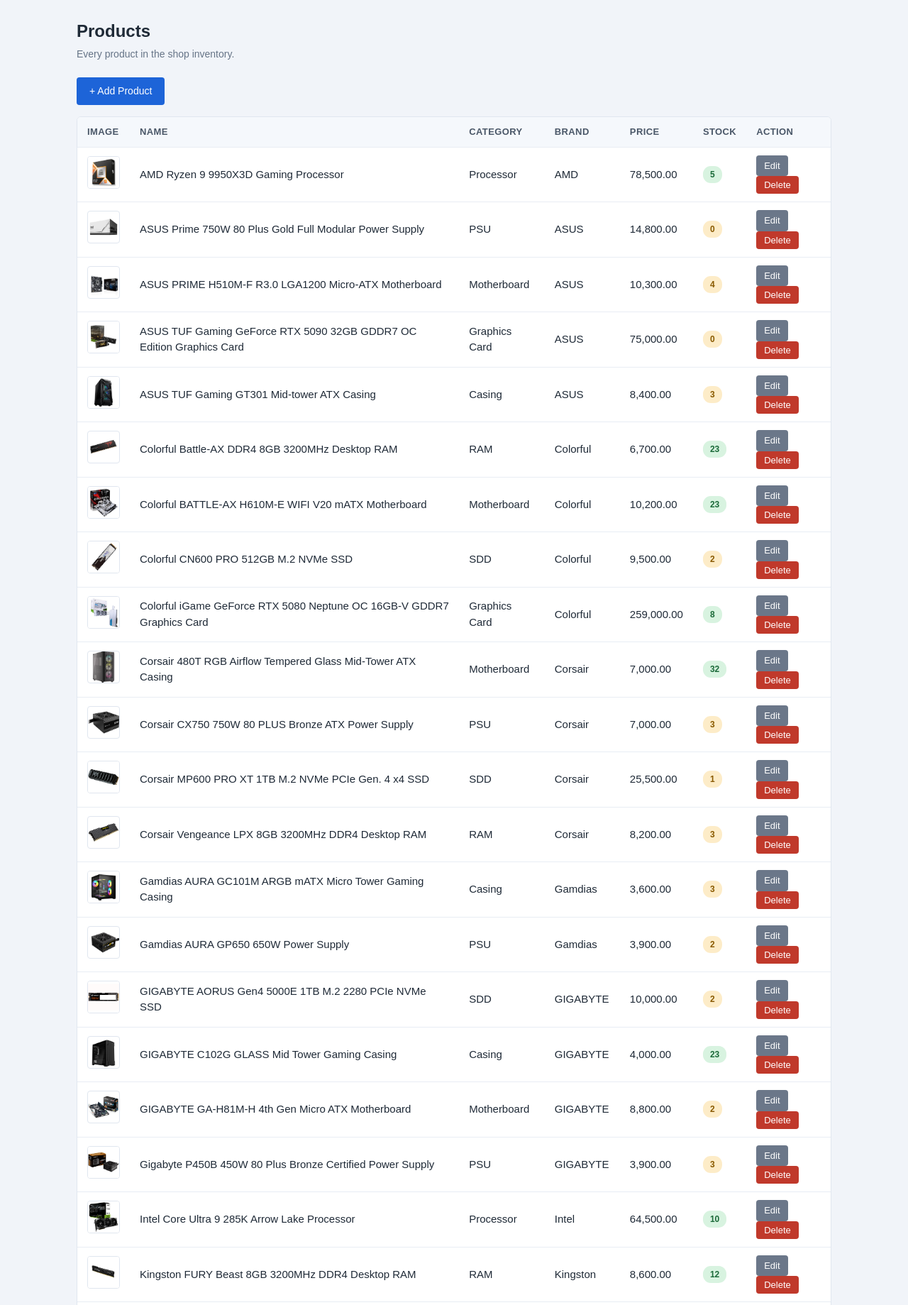
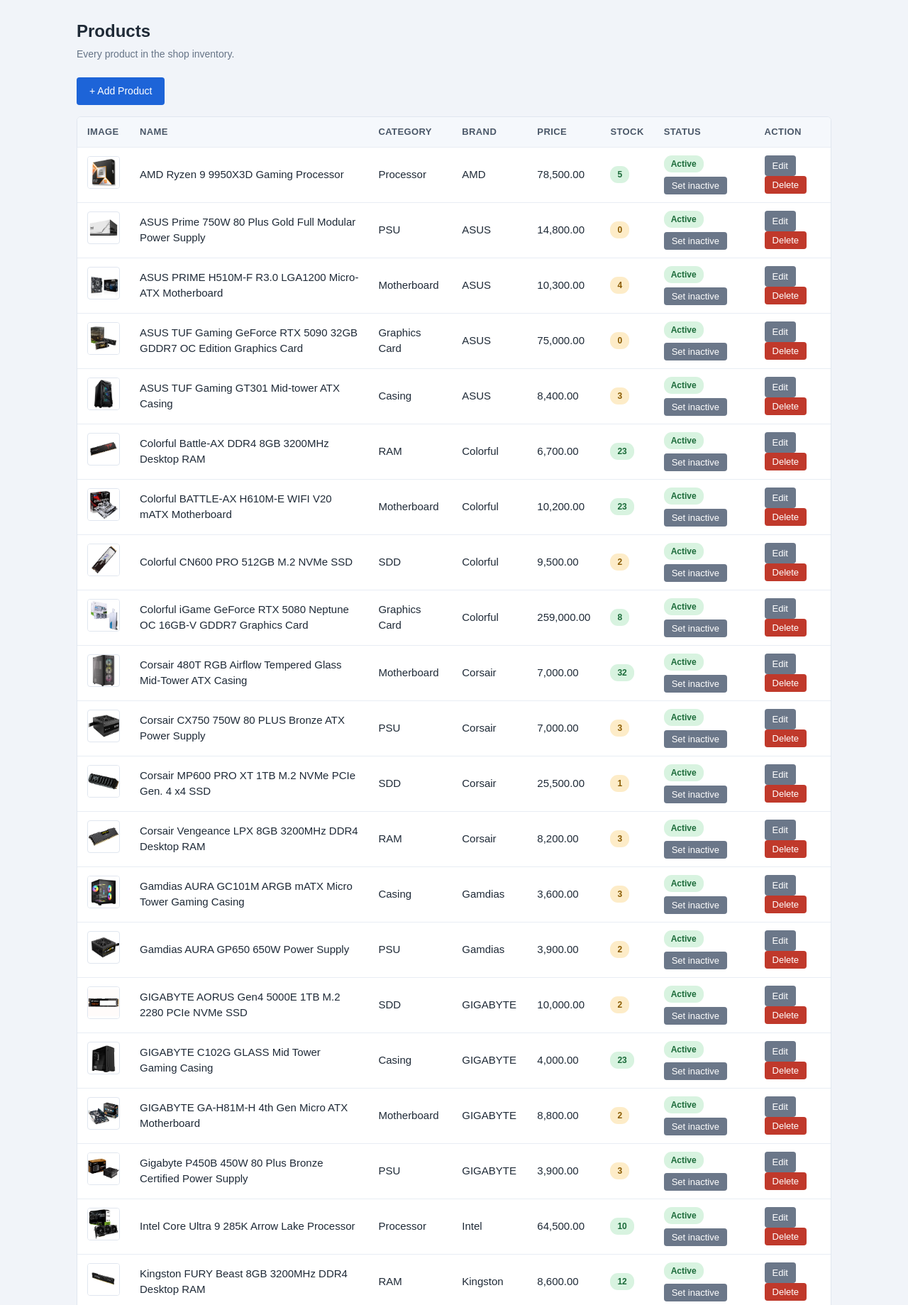
Before and after one commit to andrea-nicolas/OnlineComputerShop, a PHP site: page /product.php in a window 1280 px wide. Shown: the part 103-1942 px from the top of the page at 71% size. Run offline with PHP 8.4, Linux system fonts and the light colour scheme; the visitor is signed in with stand-in values (Sample User, id 1); data comes from the database, SQL or seed files in the repository; tables that the repository leaves empty hold one stand-in row (values such as "Sample post").

Commit message:
Task2: add inline product status toggle over AJAX, in its own table
The task offered an active/inactive toggle as an AJAX feature, but the shared
products table has no status column and the project rules forbid altering the
shared schema. product_status.sql therefore creates a NEW table instead of
adding a column, so tasks 1, 3 and 4 are unaffected even if a teammate
re-imports the shared dump.

- ajax/toggle_status.php answers with JSON over POST, since it changes data
- the product list gets an Active/Inactive badge that redraws in place
- a product with no row in product_status counts as active, so nothing had to
  be backfilled; IFNULL() supplies the default inside getAllProducts()
- the foreign key cascades, so deleting a product drops its status row
- control/status_helper.php holds the save logic once, shared by the AJAX path
  and the plain form post used when JavaScript is off
- the dashboard now notes how many products are switched off

```diff
--- a/control/product_control.php
+++ b/control/product_control.php
@@ -5,9 +5,53 @@
 
 include_once "../control/authcheck.php";
 include_once "../model/db.php";
+include_once "../control/status_helper.php";
 
 $db = new mydb();
 $conn = $db->openConn();
+
+// ---------------- ACTIVE / INACTIVE TOGGLE ----------------
+// This is the fallback used when JavaScript is switched off. With JavaScript
+// working, toggleStatus() in js/myjs.js calls ajax/toggle_status.php instead
+// and the row updates without the page reloading. Both paths end up in
+// save_product_status(), so they behave identically.
+
+if ($_SERVER["REQUEST_METHOD"] == "POST" && isset($_POST["toggle"])) {
+
+    $toggleId = 0;
+    if (!empty($_POST["toggle_id"]) && is_numeric($_POST["toggle_id"])) {
+        $toggleId = (int) $_POST["toggle_id"];
+    }
+
+    $newStatus = "";
+    if (!empty($_POST["new_status"]) && is_valid_status($_POST["new_status"])) {
+        $newStatus = $_POST["new_status"];
+    }
+
+    if ($toggleId == 0) {
+        $_SESSION["err"] = "No product was selected.";
+    } elseif ($newStatus == "") {
+        $_SESSION["err"] = "The status must be active or inactive.";
+    } else {
+
+        $result = $db->getProductById($conn, $toggleId);
+
+        if ($result->num_rows == 0) {
+            $_SESSION["err"] = "That product no longer exists.";
+        } else {
+            $product = $result->fetch_assoc();
+            if (save_product_status($db, $conn, $toggleId, $newStatus)) {
+                $_SESSION["msg"] = "\"" . $product["name"] . "\" is now " . $newStatus . ".";
+            } else {
+                $_SESSION["err"] = "The status could not be saved.";
+            }
+        }
+    }
+
+    $conn->close();
+    header("Location: product.php");
+    exit();
+}
 
 // ---------------- DELETE ----------------
 
--- /dev/null
+++ b/control/status_helper.php
@@ -0,0 +1,28 @@
+<?php
+
+// Saving a product's active/inactive status happens in two places: the AJAX
+// endpoint, and the plain form post used when JavaScript is switched off.
+// The rule is written once here so both behave in exactly the same way.
+//
+// A product has no row in product_status until its status is changed for the
+// first time, so this inserts a row or updates the existing one.
+
+function save_product_status($db, $conn, $productId, $status)
+{
+    $row = $db->countProductStatusRow($conn, $productId)->fetch_assoc();
+
+    if ($row["total"] == 0) {
+        return $db->insertProductStatus($conn, $productId, $status);
+    }
+
+    return $db->updateProductStatus($conn, $productId, $status);
+}
+
+// Only these two values are ever accepted, whatever was posted.
+function is_valid_status($status)
+{
+    if ($status == "active" || $status == "inactive") {
+        return true;
+    }
+    return false;
+}
--- a/css/mycss.css
+++ b/css/mycss.css
@@ -256,6 +256,21 @@ a:hover {
     color: #24467e;
 }
 
+.badge-off {
+    background-color: #e6e8ec;
+    color: #5b6472;
+}
+
+/* the active / inactive toggle sits under its badge in the table cell */
+.btn-status {
+    margin-top: 6px;
+}
+
+.btn-status:disabled {
+    opacity: 0.6;
+    cursor: default;
+}
+
 
 /* ---------------- FORMS ---------------- */
 
--- a/js/myjs.js
+++ b/js/myjs.js
@@ -362,6 +362,94 @@ function loadBrands() {
 }
 
 
+// ---------------------------------------------------------------------
+// AJAX: switch a product between active and inactive from the product list
+//
+// This one uses POST, because it changes data in the database. The button
+// sits inside a normal form, and returning false stops that form from
+// submitting so the page never reloads. With JavaScript switched off this
+// function never runs, the form submits as usual, and product_control.php
+// saves the status instead.
+// ---------------------------------------------------------------------
+
+function showAjaxMessage(cssClass, text) {
+    var box = document.getElementById("ajax-message");
+    if (box != null) {
+        box.innerHTML = '<div class="' + cssClass + '">' + text + "</div>";
+    }
+}
+
+function toggleStatus(productId) {
+
+    var hidden = document.getElementById("statusval-" + productId);
+    var badge = document.getElementById("statusbadge-" + productId);
+    var button = document.getElementById("statusbtn-" + productId);
+
+    if (hidden == null || badge == null || button == null) {
+        // something is missing, let the plain form post handle it
+        return true;
+    }
+
+    var wanted = hidden.value;
+
+    button.disabled = true;
+    button.value = "Saving...";
+
+    var xhttp = new XMLHttpRequest();
+
+    xhttp.onreadystatechange = function () {
+
+        if (this.readyState == 4 && this.status == 200) {
+
+            button.disabled = false;
+            var data = JSON.parse(this.responseText);
+
+            if (data.success == false) {
+                button.value = wanted == "active" ? "Set active" : "Set inactive";
+                showAjaxMessage("alert-error", data.message);
+                return;
+            }
+
+            // redraw the row from what the server actually saved
+            if (data.status == "inactive") {
+                badge.className = "badge badge-off";
+                badge.innerHTML = "Inactive";
+                hidden.value = "active";
+                button.value = "Set active";
+            } else {
+                badge.className = "badge badge-ok";
+                badge.innerHTML = "Active";
+                hidden.value = "inactive";
+                button.value = "Set inactive";
+            }
+
+            showAjaxMessage("alert-success", data.message);
+
+        } else if (this.readyState == 4) {
+
+            button.disabled = false;
+            button.value = wanted == "active" ? "Set active" : "Set inactive";
+            showAjaxMessage("alert-error",
+                "Could not save the status. Please reload the page and try again.");
+        }
+    };
+
+    xhttp.onerror = function () {
+        button.disabled = false;
+        button.value = wanted == "active" ? "Set active" : "Set inactive";
+        showAjaxMessage("alert-error",
+            "Could not reach the server. Please reload the page and try again.");
+    };
+
+    xhttp.open("POST", "../ajax/toggle_status.php", true);
+    xhttp.setRequestHeader("Content-type", "application/x-www-form-urlencoded");
+    xhttp.send("product_id=" + productId + "&status=" + wanted);
+
+    // stop the form around the button from submitting
+    return false;
+}
+
+
 // JavaScript is clearly working if this line runs, so the plain submit
 // button that does the same job is not needed.
 document.addEventListener("DOMContentLoaded", function () {
--- a/model/db.php
+++ b/model/db.php
@@ -242,13 +242,17 @@ class mydb
 
     // ================= PRODUCTS =================
 
+    // A product with no row in product_status counts as active, so
+    // IFNULL() supplies that default straight from the query.
     function getAllProducts($conn)
     {
         $sql = "SELECT pr.id, pr.name, pr.price, pr.stock, pr.image_path, pr.created_at,
-                       c.name AS category_name, b.name AS brand_name
+                       c.name AS category_name, b.name AS brand_name,
+                       IFNULL(ps.status, 'active') AS status
                 FROM products pr
                 JOIN categories c ON pr.category_id = c.id
                 JOIN brands b ON pr.brand_id = b.id
+                LEFT JOIN product_status ps ON pr.id = ps.product_id
                 ORDER BY pr.name ASC";
         return $conn->query($sql);
     }
@@ -304,6 +308,41 @@ class mydb
         return $stmt->execute();
     }
 
+
+    // ================= PRODUCT STATUS =================
+    // Kept in its own table because the shared schema must not be altered.
+
+    function countProductStatusRow($conn, $productId)
+    {
+        $sql = "SELECT COUNT(*) AS total FROM product_status WHERE product_id = ?";
+        $stmt = $conn->prepare($sql);
+        $stmt->bind_param("i", $productId);
+        $stmt->execute();
+        return $stmt->get_result();
+    }
+
+    function insertProductStatus($conn, $productId, $status)
+    {
+        $sql = "INSERT INTO product_status (product_id, status, updated_at) VALUES (?, ?, NOW())";
+        $stmt = $conn->prepare($sql);
+        $stmt->bind_param("is", $productId, $status);
+        return $stmt->execute();
+    }
+
+    function updateProductStatus($conn, $productId, $status)
+    {
+        $sql = "UPDATE product_status SET status = ?, updated_at = NOW() WHERE product_id = ?";
+        $stmt = $conn->prepare($sql);
+        $stmt->bind_param("si", $status, $productId);
+        return $stmt->execute();
+    }
+
+    function countInactiveProducts($conn)
+    {
+        $sql = "SELECT COUNT(*) AS total FROM product_status WHERE status = 'inactive'";
+        return $conn->query($sql);
+    }
+
 }
 
 ?>
--- a/view/dashboard.php
+++ b/view/dashboard.php
@@ -11,6 +11,9 @@ include "layout/header.php";
     <div class="card">
         <div class="card-label">Total Products</div>
         <div class="card-number"><?php echo $totalProducts; ?></div>
+        <?php if ($inactiveProducts > 0) { ?>
+            <span class="card-note"><?php echo $inactiveProducts; ?> switched off</span><br>
+        <?php } ?>
         <a class="card-link" href="product.php">Manage products</a>
     </div>
 
--- a/view/product.php
+++ b/view/product.php
@@ -21,6 +21,9 @@ if (!empty($_SESSION["err"])) {
     <a class="btn btn-primary" href="product_form.php">+ Add Product</a>
 </div>
 
+<!-- messages written by the AJAX status toggle go here -->
+<div id="ajax-message"></div>
+
 <?php if (count($productRows) == 0) { ?>
 
     <p class="empty-note">No product has been added yet. A category and a brand
@@ -37,10 +40,26 @@ if (!empty($_SESSION["err"])) {
             <th>Brand</th>
             <th>Price</th>
             <th>Stock</th>
+            <th>Status</th>
             <th>Action</th>
         </tr>
 
-        <?php foreach ($productRows as $row) { ?>
+        <?php foreach ($productRows as $row) {
+
+            // work out how this row's status should be shown, and what
+            // clicking the button would change it to
+            if ($row["status"] == "inactive") {
+                $statusClass = "badge-off";
+                $statusLabel = "Inactive";
+                $nextStatus = "active";
+                $buttonLabel = "Set active";
+            } else {
+                $statusClass = "badge-ok";
+                $statusLabel = "Active";
+                $nextStatus = "inactive";
+                $buttonLabel = "Set inactive";
+            }
+        ?>
         <tr>
             <td>
                 <?php if ($row["image_path"] != "" && file_exists($row["image_path"])) { ?>
@@ -62,6 +81,26 @@ if (!empty($_SESSION["err"])) {
                 <?php } ?>
             </td>
             <td>
+                <span class="badge <?php echo $statusClass; ?>"
+                      id="statusbadge-<?php echo $row["id"]; ?>"><?php echo $statusLabel; ?></span>
+
+                <!-- With JavaScript on, onclick returns false so this form never
+                     submits and ajax/toggle_status.php does the work instead.
+                     With JavaScript off, it is a normal form post. -->
+                <form class="inline-form" method="post"
+                      action="<?php echo htmlspecialchars($_SERVER["PHP_SELF"]); ?>">
+                    <input type="hidden" name="toggle_id" value="<?php echo $row["id"]; ?>">
+                    <input type="hidden" name="new_status"
+                           id="statusval-<?php echo $row["id"]; ?>"
+                           value="<?php echo $nextStatus; ?>">
+                    <input type="submit" name="toggle"
+                           id="statusbtn-<?php echo $row["id"]; ?>"
+                           value="<?php echo $buttonLabel; ?>"
+                           class="btn btn-small btn-status"
+                           onclick="return toggleStatus(<?php echo $row["id"]; ?>);">
+                </form>
+            </td>
+            <td>
                 <a class="btn btn-small" href="product_form.php?id=<?php echo $row["id"]; ?>">Edit</a>
 
                 <form class="inline-form" method="post"
```
Also changed, not shown: ajax/toggle_status.php (added, +82 -0 lines), control/dashboard_control.php (+8 -0 lines), product_status.sql (added, +36 -0 lines).
